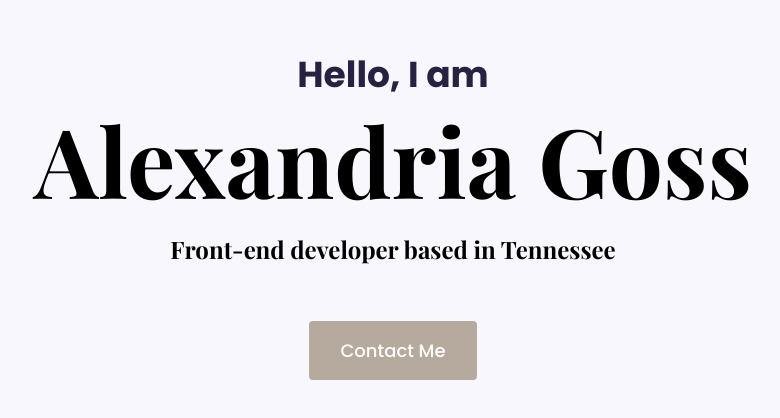
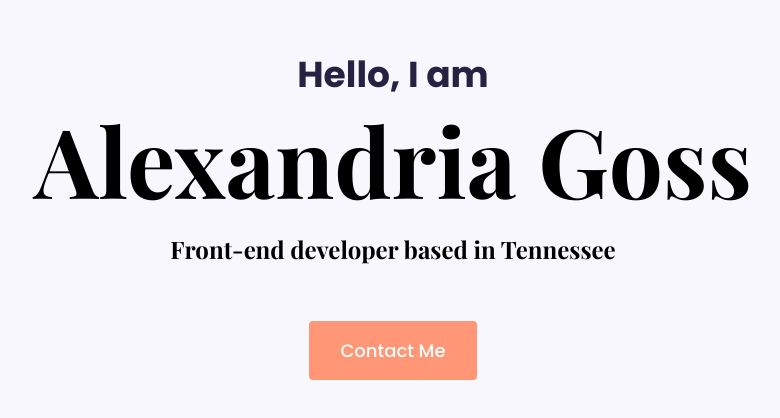
Before and after one commit to KatQueen101/portfolio-project, a plain HTML site: page index.html in a window 1280 px wide. Shown: the part 112-530 px from the top of the page, without its empty margins (247-1027 px from the left). Drawn offline with nearby package versions, Linux system fonts and the light colour scheme.

Commit message:
Update styles.css

```diff
--- a/css/styles.css
+++ b/css/styles.css
@@ -1,5 +1,5 @@
 :root {
-  --branding-color: #b5aa9d;
+  --branding-color: #ff9776;
   --secondary-color: #f9f7fe;
   --heading-font-family: "Playfair Display", serif;
   --default-font-family: "Poppins", sans-serif;
```
